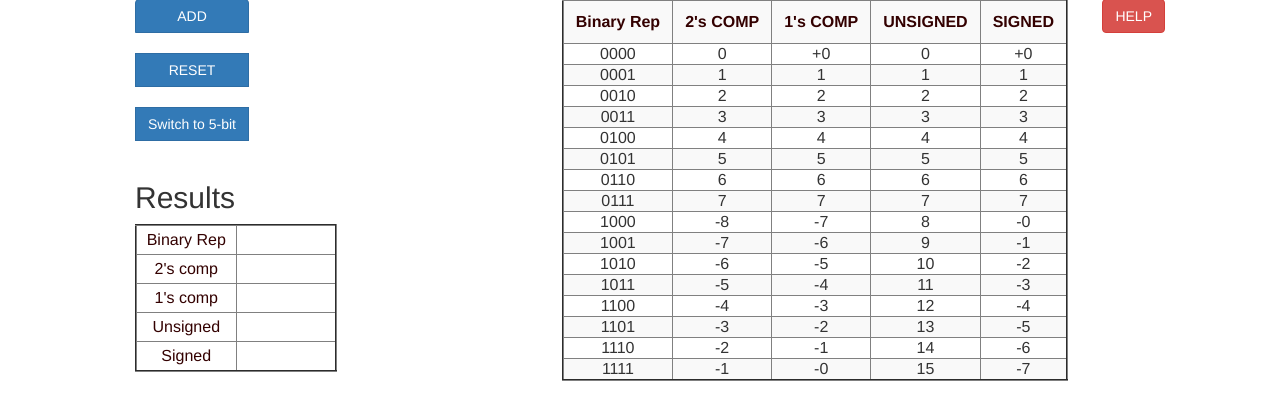
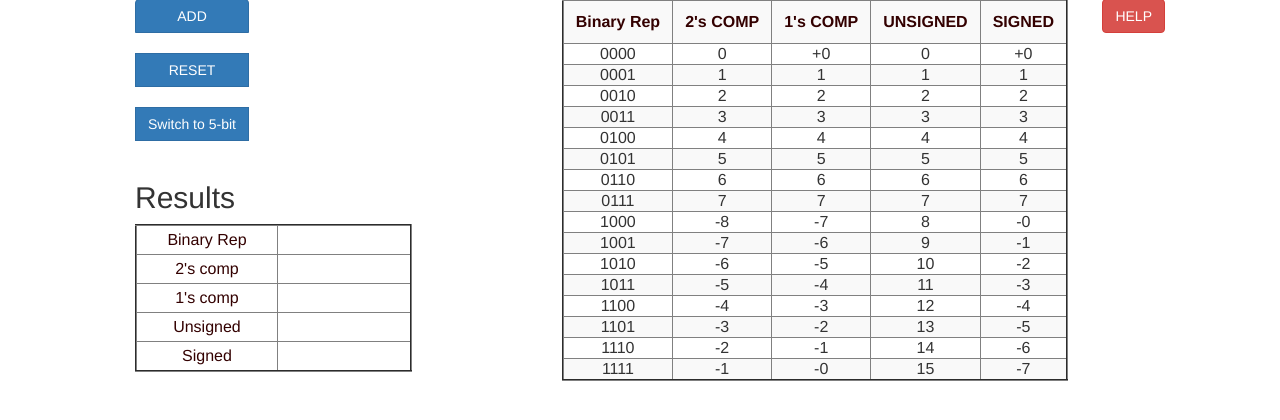
Before and after one commit to vinaysaikamineni/computer-organization-responsive-lab, a PHP site: page /main.html in a window 1280 px wide. Shown: the part 121-541 px from the top of the page. Run offline with PHP 8.4, Linux system fonts and the light colour scheme; some libraries are stand-ins or nearby versions.

Commit message:
Update main.css

```diff
--- a/exp1/main.css
+++ b/exp1/main.css
@@ -18,7 +18,7 @@ td {
 }
 #resulttable td {
     color: #330000;
-    width: 100px;
+    width: 150px;
     padding: 5px;
 }
 /*body{
```
